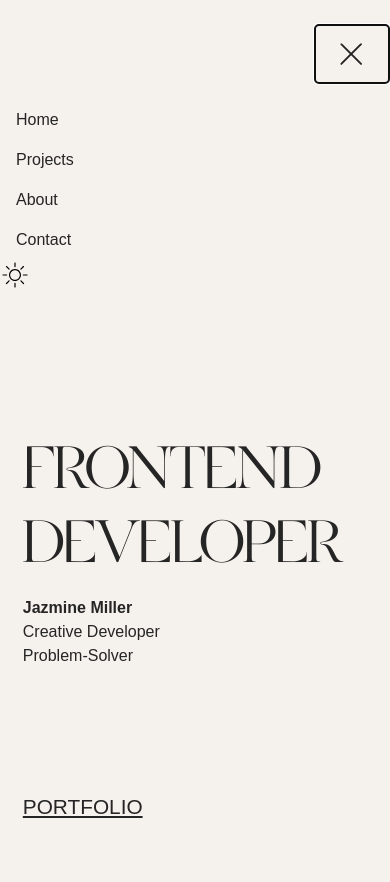
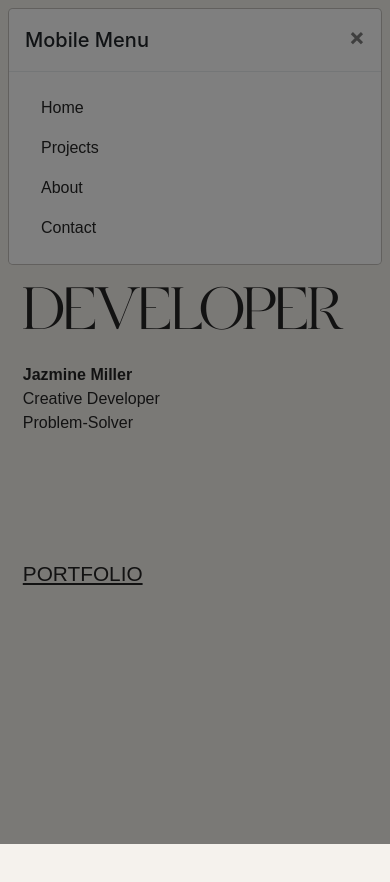
Before and after one commit to jazdmiller/jazmine-miller-portfolio, a React (Vite) app: page / in a window 390 px wide. Both pictures are taken after a click on the button "Toggle navigation". Shown: the top 882 px of the page. Built offline with nearby package versions, Linux system fonts and the light colour scheme.

Commit message:
make 2 separate components for desktop/mobile menu

```diff
--- a/src/App.scss
+++ b/src/App.scss
@@ -86,6 +86,12 @@ body {
   // background-color: transparent;
   backdrop-filter: blur(10px);
 }
+
+.full-bg{
+  height: 100vh ;
+  background-color: var(--primary-color);
+}
+
 .navbar-expand-lg .navbar-nav .nav-link {
   padding-right: 1.5rem;
 }
--- /dev/null
+++ b/src/components/DesktopMenu.jsx
@@ -0,0 +1,34 @@
+import React from "react";
+import { Link } from "react-router-dom";
+import SunIcon from "../../public/assets/images/icons8-sun.svg";
+import MoonIcon from "../../public/assets/images/moon-icon.png";
+
+function DesktopMenu({ isDarkMode, toggleDarkMode }) {
+  return (
+    <div className="collapse navbar-collapse py-3 justify-content-between d-none d-lg-flex">
+      <div className="navbar-nav ml-3">
+        <Link className="nav-item nav-link" to="/">
+          Home
+        </Link>
+        <Link className="nav-item nav-link" to="/projects">
+          Projects
+        </Link>
+        <Link className="nav-item nav-link" to="/about">
+          About
+        </Link>
+        <Link className="nav-item nav-link" to="/contact">
+          Contact
+        </Link>
+      </div>
+      <img
+        className="darkmode-icon mr-4"
+        src={isDarkMode ? MoonIcon : SunIcon}
+        alt={isDarkMode ? "Sun Icon" : "Moon Icon"}
+        onClick={toggleDarkMode}
+        style={{ cursor: "pointer" }}
+      />
+    </div>
+  );
+}
+
+export default DesktopMenu;
--- /dev/null
+++ b/src/components/MobileMenu.jsx
@@ -0,0 +1,39 @@
+import React from "react";
+import { Link } from "react-router-dom";
+
+function MobileMenu() {
+  return (
+    <div className="modal fade" id="mobileMenuModal" tabIndex="-1" role="dialog" aria-labelledby="mobileMenuModalLabel" aria-hidden="true">
+      <div className="modal-dialog" role="document">
+        <div className="modal-content">
+          <div className="modal-header">
+            <h5 className="modal-title" id="mobileMenuModalLabel">
+              Mobile Menu
+            </h5>
+            <button type="button" className="close" data-dismiss="modal" aria-label="Close">
+              <span aria-hidden="true">&times;</span>
+            </button>
+          </div>
+          <div className="modal-body">
+            <ul className="nav flex-column">
+              <Link className="nav-item nav-link" to="/">
+                Home
+              </Link>
+              <Link className="nav-item nav-link" to="/projects">
+                Projects
+              </Link>
+              <Link className="nav-item nav-link" to="/about">
+                About
+              </Link>
+              <Link className="nav-item nav-link" to="/contact">
+                Contact
+              </Link>
+            </ul>
+          </div>
+        </div>
+      </div>
+    </div>
+  );
+}
+
+export default MobileMenu;
--- a/src/components/Navbar.jsx
+++ b/src/components/Navbar.jsx
@@ -3,42 +3,42 @@ import SunIcon from "../../public/assets/images/icons8-sun.svg";
 import MoonIcon from "../../public/assets/images/moon-icon.png";
 import DarkMenuIcon from "../../public/assets/images/dark-menu-icon.svg";
 import { Link } from "react-router-dom";
+import DesktopMenu from "./DesktopMenu";
+import MobileMenu from "./MobileMenu";
 
 function Navbar({ isDarkMode, toggleDarkMode }) {
-  const [isActive, setIsActive] = useState(false);
+  // const [isActive, setIsActive] = useState(false);
 
-  const toggleMenu = () => {
-    setIsActive(!isActive);
-  };
+  // const toggleMenu = () => {
+  //   setIsActive(!isActive);
+  // };
 
   return (
-    <nav className="navbar container bg-blur  navbar-expand-lg py-0 px-0">
+    <nav className='navbar container bg-blur navbar-expand-lg py-0 px-0'>
       <button
-        className={`navbar-toggler ml-auto mt-4 ${isActive ? "collapsed" : ""}`}
+        className="navbar-toggler ml-auto mt-4 d-lg-none"
         type="button"
-        onClick={toggleMenu}
-        aria-controls="navbarNavAltMarkup"
-        aria-expanded={isActive ? "true" : "false"}
+        data-toggle="modal"
+        data-target="#mobileMenuModal"
         aria-label="Toggle navigation"
       >
-        {isActive ? (
+        {/* {isActive ? (
           <span className="menu-icon">
             <img src={DarkMenuIcon} alt="Menu Icon" />
           </span>
-        ) : (
+        ) : ( */}
           <span className="mobile-menu-icon">
             <span></span>
             <span></span>
             <span></span>
           </span>
-        )}
       </button>
-      <div
-        className={`collapse navbar-collapse py-3 justify-content-between ${
-          isActive ? "show" : ""
-        }`}
-        id="navbarNavAltMarkup"
-      >
+
+      <DesktopMenu isDarkMode={isDarkMode} toggleDarkMode={toggleDarkMode}/>
+      <MobileMenu />
+
+      {/* <div
+        className="collapse navbar-collapse py-3 justify-content-between d-none d-flex">
         <div className="navbar-nav ml-3">
           <Link className="nav-item nav-link" to="/">
             Home
@@ -61,6 +61,49 @@ function Navbar({ isDarkMode, toggleDarkMode }) {
           style={{ cursor: "pointer" }}
         />
       </div>
+
+      <div
+        className="modal fade"
+        id="mobileMenuModal"
+        tabIndex="-1"
+        role="dialog"
+        aria-labelledby="mobileMenuModalLabel"
+        aria-hidden="true"
+      >
+        <div className="modal-dialog" role="document">
+          <div className="modal-content">
+            <div className="modal-header">
+              <h5 className="modal-title" id="mobileMenuModalLabel">
+                Mobile Menu
+              </h5>
+              <button
+                type="button"
+                className="close"
+                data-dismiss="modal"
+                aria-label="Close"
+              >
+                <span aria-hidden="true">&times;</span>
+              </button>
+            </div>
+            <div className="modal-body">
+              <ul className="nav flex-column">
+                <Link className="nav-item nav-link" to="/">
+                  Home
+                </Link>
+                <Link className="nav-item nav-link" to="/projects">
+                  Projects
+                </Link>
+                <Link className="nav-item nav-link" to="/about">
+                  About
+                </Link>
+                <Link className="nav-item nav-link" to="/contact">
+                  Contact
+                </Link>
+              </ul>
+            </div>
+          </div>
+        </div>
+      </div> */}
     </nav>
   );
 }
```
